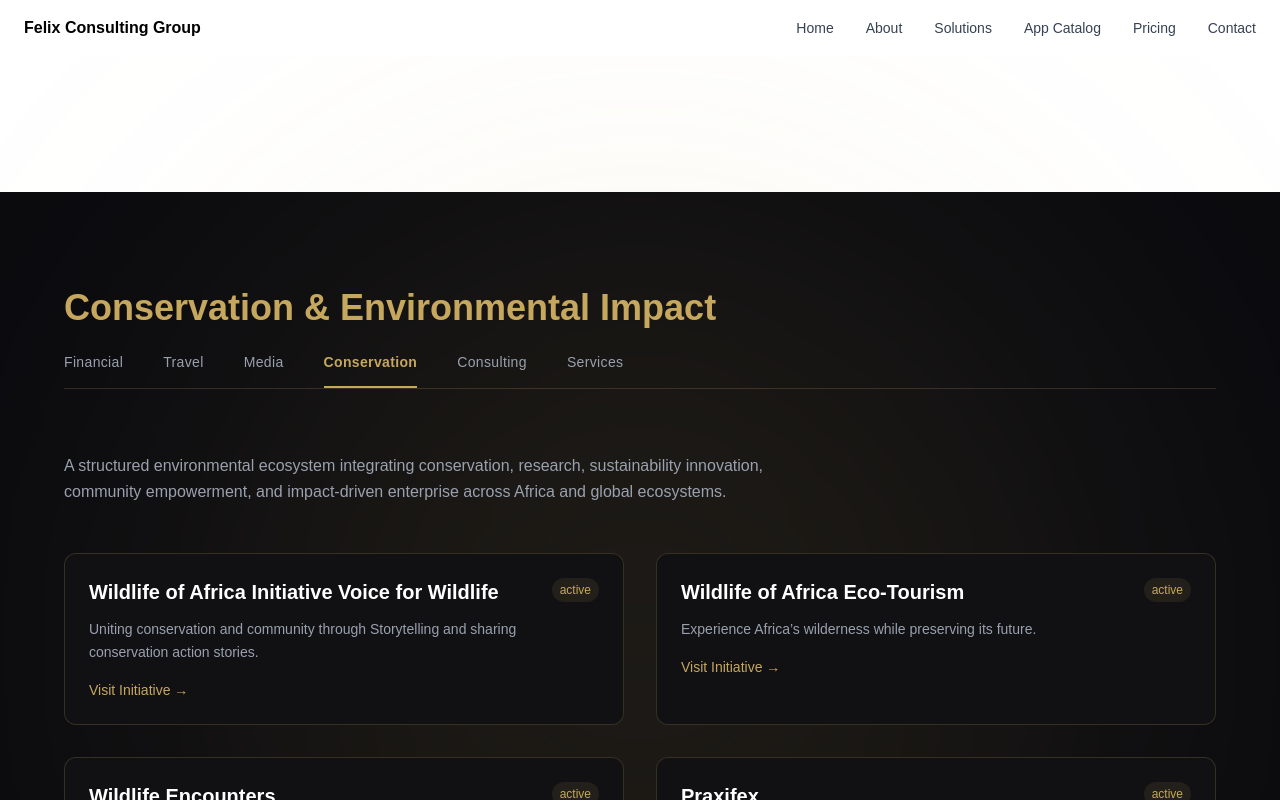
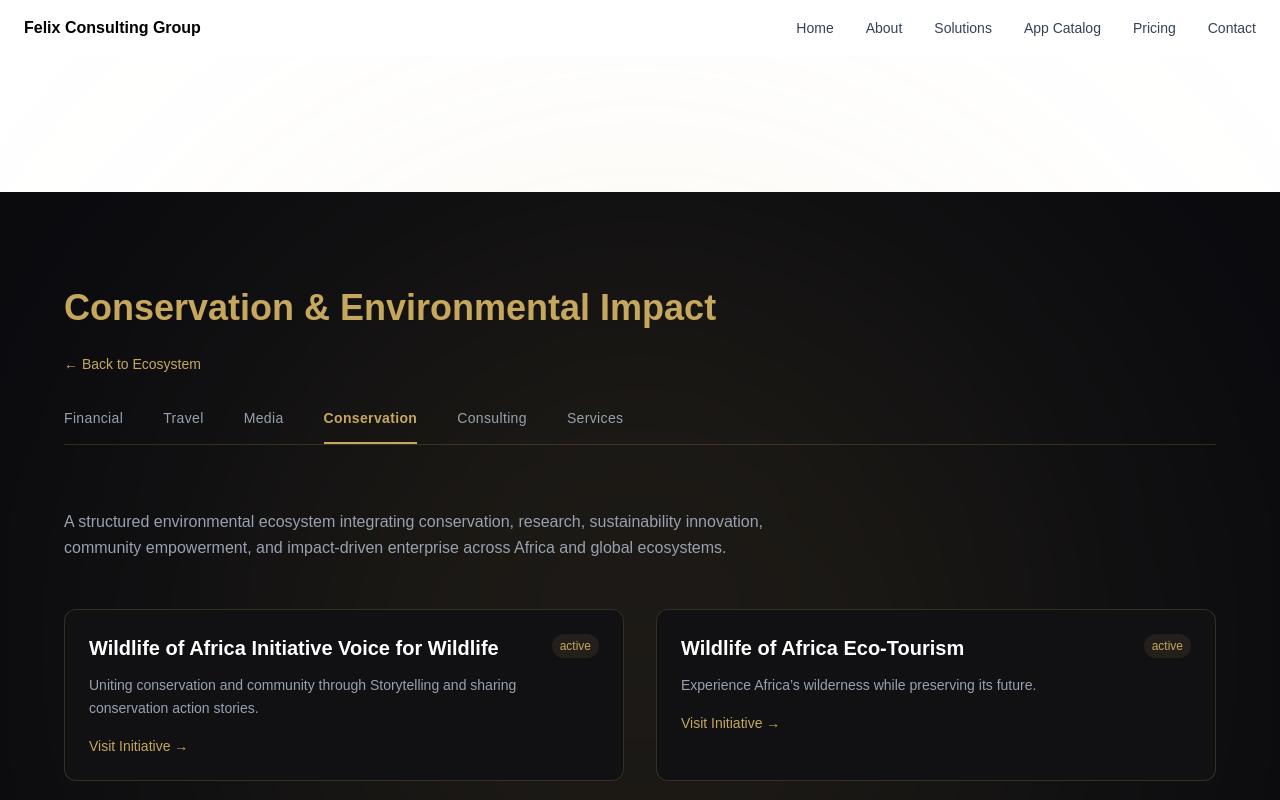
Before and after one commit to felabayomi/felix-consult, a Next.js app: page /conservation in a window 1280 px wide. Shown: the top 800 px of the page. Built offline with nearby package versions, Linux system fonts and the light colour scheme.

Commit message:
Add back to ecosystem links on category pages

```diff
--- a/app/conservation/page.tsx
+++ b/app/conservation/page.tsx
@@ -20,6 +20,15 @@ export default function ConservationDivision() {
         <h1 className="text-4xl font-bold mb-6 text-[#C6A75E]">
           Conservation & Environmental Impact
         </h1>
+
+        <div className="mb-8">
+          <Link
+            href="/ecosystem"
+            className="inline-flex items-center text-sm text-[#C6A75E] hover:text-[#D4B56F] transition"
+          >
+            ← Back to Ecosystem
+          </Link>
+        </div>
 
         <div className="mb-16 border-b border-[#C6A75E]/20">
           <div className="flex flex-wrap gap-10 text-sm tracking-wide">
--- a/app/consulting/page.tsx
+++ b/app/consulting/page.tsx
@@ -17,6 +17,15 @@ export default function ConsultingDivision() {
         <h1 className="text-4xl font-bold mb-6 text-[#C6A75E]">
           Consulting & Strategy
         </h1>
+
+        <div className="mb-8">
+          <Link
+            href="/ecosystem"
+            className="inline-flex items-center text-sm text-[#C6A75E] hover:text-[#D4B56F] transition"
+          >
+            ← Back to Ecosystem
+          </Link>
+        </div>
 
         <div className="mb-16 border-b border-[#C6A75E]/20">
           <div className="flex flex-wrap gap-10 text-sm tracking-wide">
--- a/app/financial/page.tsx
+++ b/app/financial/page.tsx
@@ -125,6 +125,15 @@ Turn your mail into an organized command center. Scan letters, track deadlines,
         Financial Ecosystem
       </h1>
 
+      <div className="mb-8">
+        <Link
+          href="/ecosystem"
+          className="inline-flex items-center text-sm text-[#C6A75E] hover:text-[#D4B56F] transition"
+        >
+          ← Back to Ecosystem
+        </Link>
+      </div>
+
       {/* Division Navigation */}
       <div className="mb-16 border-b border-[#C6A75E]/20">
         <div className="flex flex-wrap gap-10 text-sm tracking-wide">
--- a/app/media/page.tsx
+++ b/app/media/page.tsx
@@ -10,6 +10,15 @@ export default function MediaDivision() {
       <h1 className="text-4xl font-bold mb-6">
         Digital Media & Apps
       </h1>
+
+      <div className="mb-8">
+        <Link
+          href="/ecosystem"
+          className="inline-flex items-center text-sm text-[#C6A75E] hover:text-[#D4B56F] transition"
+        >
+          ← Back to Ecosystem
+        </Link>
+      </div>
 
       <div className="mb-16 border-b border-[#C6A75E]/20">
         <div className="flex flex-wrap gap-10 text-sm tracking-wide">
--- a/app/services/page.tsx
+++ b/app/services/page.tsx
@@ -17,6 +17,15 @@ export default function ServicesDivision() {
         <h1 className="text-4xl font-bold mb-6 text-[#C6A75E]">
           Services & Infrastructure
         </h1>
+
+        <div className="mb-8">
+          <Link
+            href="/ecosystem"
+            className="inline-flex items-center text-sm text-[#C6A75E] hover:text-[#D4B56F] transition"
+          >
+            ← Back to Ecosystem
+          </Link>
+        </div>
 
         <div className="mb-16 border-b border-[#C6A75E]/20">
           <div className="flex flex-wrap gap-10 text-sm tracking-wide">
--- a/app/travel/page.tsx
+++ b/app/travel/page.tsx
@@ -20,6 +20,15 @@ export default function TravelDivision() {
         <h1 className="text-4xl font-bold mb-6 text-[#C6A75E]">
           Travel & Urban Experiences
         </h1>
+
+        <div className="mb-8">
+          <Link
+            href="/ecosystem"
+            className="inline-flex items-center text-sm text-[#C6A75E] hover:text-[#D4B56F] transition"
+          >
+            ← Back to Ecosystem
+          </Link>
+        </div>
 
         <div className="mb-16 border-b border-[#C6A75E]/20">
           <div className="flex flex-wrap gap-10 text-sm tracking-wide">
```
